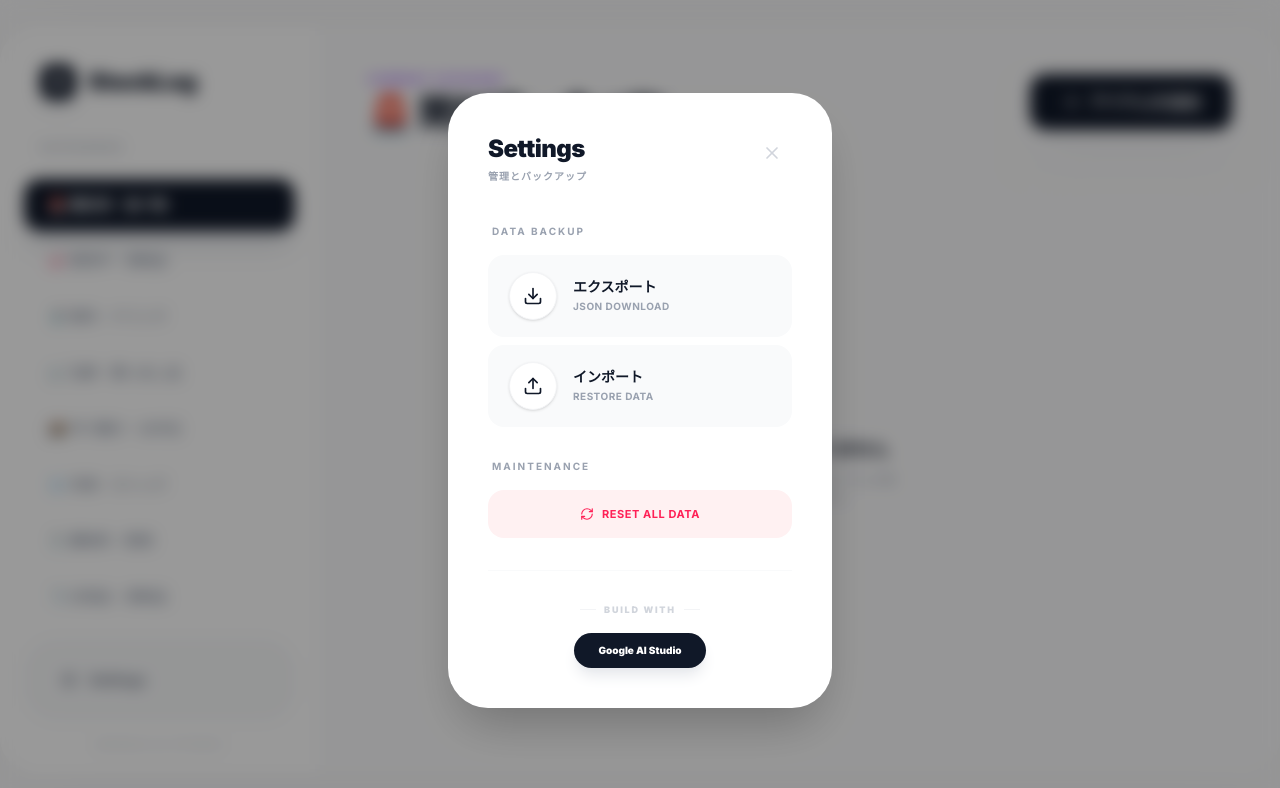
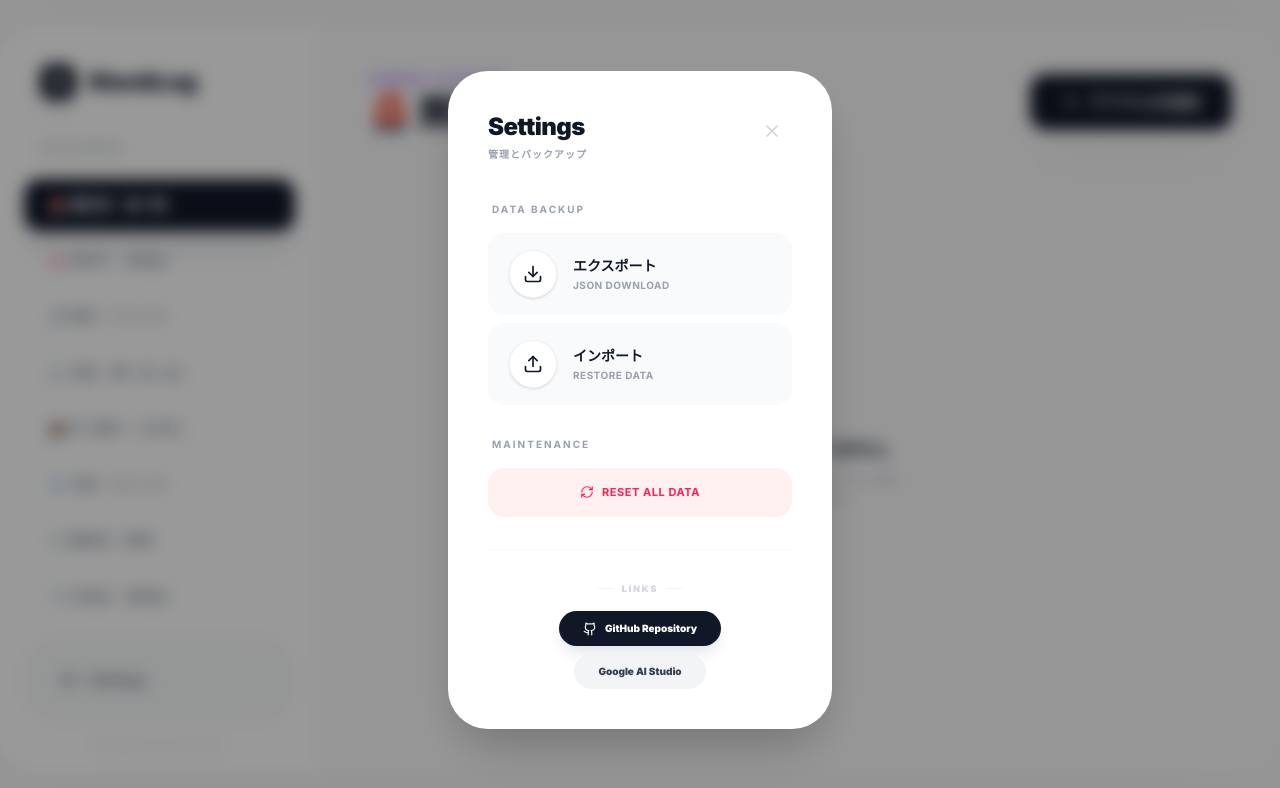
Before and after one commit to yanagi-jabee-28/StockLog, a React (Vite) app: page / in a window 1280 px wide. Both pictures are taken after a click on the button "Settings". Shown: the top 788 px of the page. Built offline with nearby package versions, Linux system fonts and the light colour scheme.

Commit message:
feat: Add GitHub repository link and update footer section in SettingsModal

```diff
--- a/src/components/SettingsModal.tsx
+++ b/src/components/SettingsModal.tsx
@@ -1,5 +1,5 @@
 import React, { useState, useRef } from 'react';
-import { X, Download, Upload, CheckCircle2, AlertCircle, RefreshCw } from 'lucide-react';
+import { X, Download, Upload, CheckCircle2, AlertCircle, RefreshCw, Github } from 'lucide-react';
 import { storage } from '../lib/storage';
 import { DEFAULT_CATEGORIES } from '../constants';
 import { useModalNavigation } from '../hooks/useModalNavigation';
@@ -190,14 +190,24 @@ export function SettingsModal({ isOpen, onClose, onDataImported }: Props) {
           <div className="pt-8 border-t border-gray-50 flex flex-col items-center gap-4">
             <div className="flex items-center gap-2">
               <div className="h-[1px] w-4 bg-gray-100" />
-              <p className="text-[9px] font-black text-gray-300 uppercase tracking-[0.2em]">Build with</p>
+              <p className="text-[9px] font-black text-gray-300 uppercase tracking-[0.2em]">Links</p>
               <div className="h-[1px] w-4 bg-gray-100" />
             </div>
+            <div className="flex flex-col items-center gap-2">
+              <a
+                href="https://github.com/yanagi-jabee-28/StockLog"
+                target="_blank"
+                rel="noopener noreferrer"
+                className="flex items-center gap-2 px-6 py-2.5 bg-gray-900 text-white rounded-full text-[10px] font-black shadow-lg shadow-gray-200 hover:bg-black transition-all"
+              >
+                <Github className="w-3.5 h-3.5" />
+                GitHub Repository
+              </a>
               <a
                 href="https://ai.studio/apps/cf93f8bf-7fd1-41ca-9a7c-e8395e8891e8"
                 target="_blank"
                 rel="noopener noreferrer"
-              className="flex items-center gap-2 px-6 py-2.5 bg-gray-900 text-white rounded-full text-[10px] font-black shadow-lg shadow-gray-200 hover:bg-black transition-all"
+                className="flex items-center gap-2 px-6 py-2.5 bg-gray-100 text-gray-700 rounded-full text-[10px] font-black hover:bg-gray-200 transition-all"
               >
                 Google AI Studio
               </a>
@@ -205,5 +215,6 @@ export function SettingsModal({ isOpen, onClose, onDataImported }: Props) {
           </div>
         </div>
       </div>
+    </div>
   );
 }
```
Lines whose indentation alone changed are shown as unchanged.
